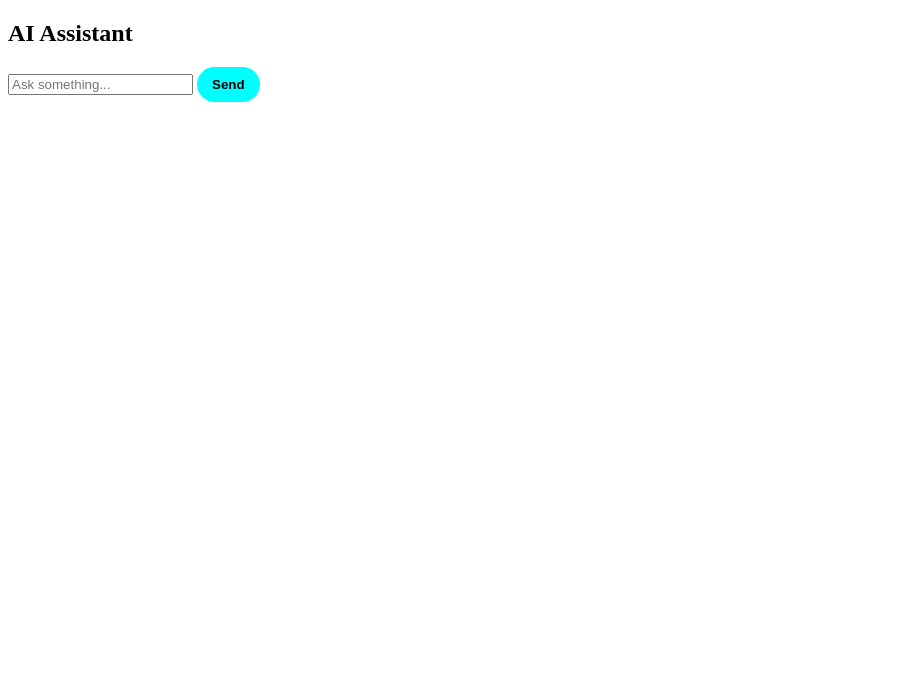
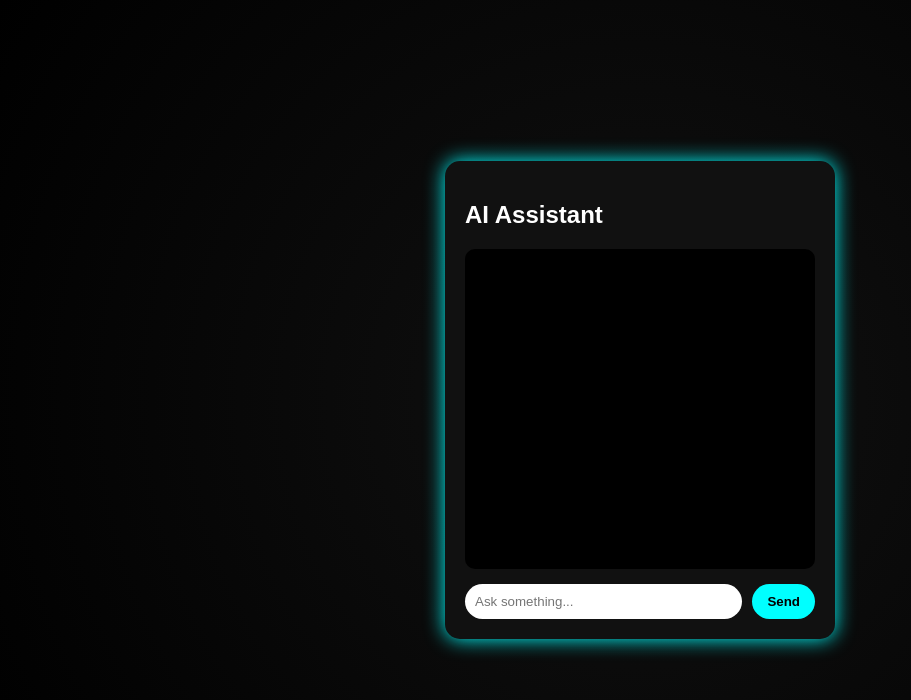
Before and after one commit to Mujahith-IOT/smart-ai-helper, a plain HTML site: page chat.html in a window 1280 px wide. Shown: the whole page, without its empty margins (0-911 px from the left). Drawn offline with Linux system fonts and the light colour scheme.

Commit message:
Update style.css

```diff
--- a/style.css
+++ b/style.css
@@ -1,40 +1,51 @@
-.navbar {
+body {
+  margin:0;
+  font-family:Arial;
+  background: radial-gradient(circle at center, #111 0%, #000 100%);
+  color:white;
   display:flex;
-  justify-content:space-between;
-  padding:20px;
-  background:#111;
+  justify-content:center;
+  align-items:center;
+  height:100vh;
 }
 
-.navbar a {
-  margin-left:20px;
-  color:cyan;
-  text-decoration:none;
+.chat-container {
+  width:350px;
+  background:#111;
+  padding:20px;
+  border-radius:15px;
+  box-shadow:0 0 20px cyan;
 }
 
-.hero {
-  text-align:center;
-  margin-top:120px;
+.chat-box {
+  height:300px;
+  overflow-y:auto;
+  background:#000;
+  padding:10px;
+  border-radius:10px;
+  margin-bottom:15px;
 }
 
-.start-btn, .login-btn {
-  background:cyan;
-  padding:10px 20px;
-  border-radius:5px;
-  text-decoration:none;
-  color:black;
+.input-area {
+  display:flex;
 }
 
-.login-box {
-  width:300px;
-  margin:120px auto;
-  background:#111;
-  padding:30px;
-  border-radius:10px;
-  text-align:center;
+input {
+  flex:1;
+  padding:10px;
+  border-radius:20px;
+  border:none;
+  outline:none;
 }
 
-.login-box input {
-  width:100%;
+button {
+  padding:10px 15px;
+  margin-left:10px;
+  border:none;
+  border-radius:20px;
+  background:cyan;
+  cursor:pointer;
+}  width:100%;
   padding:10px;
   margin:10px 0;
 }
```
